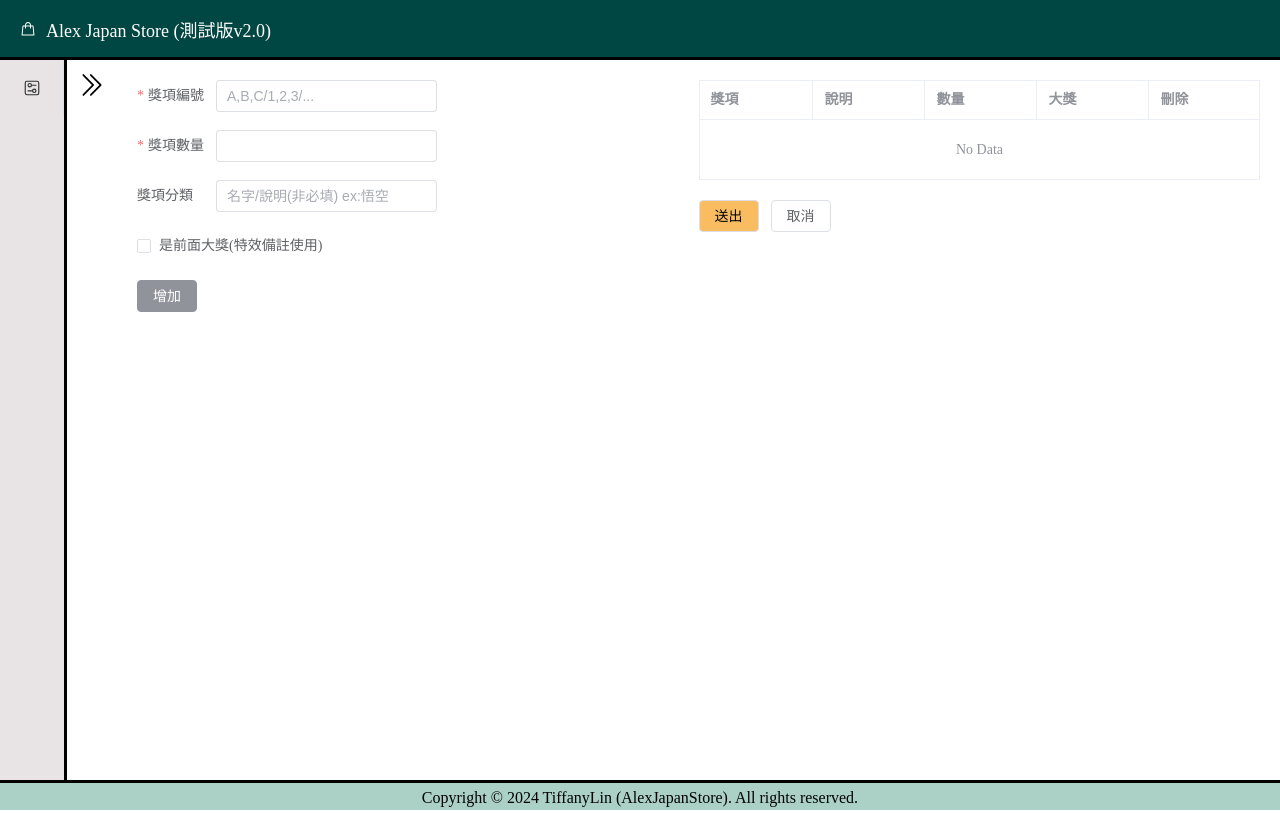
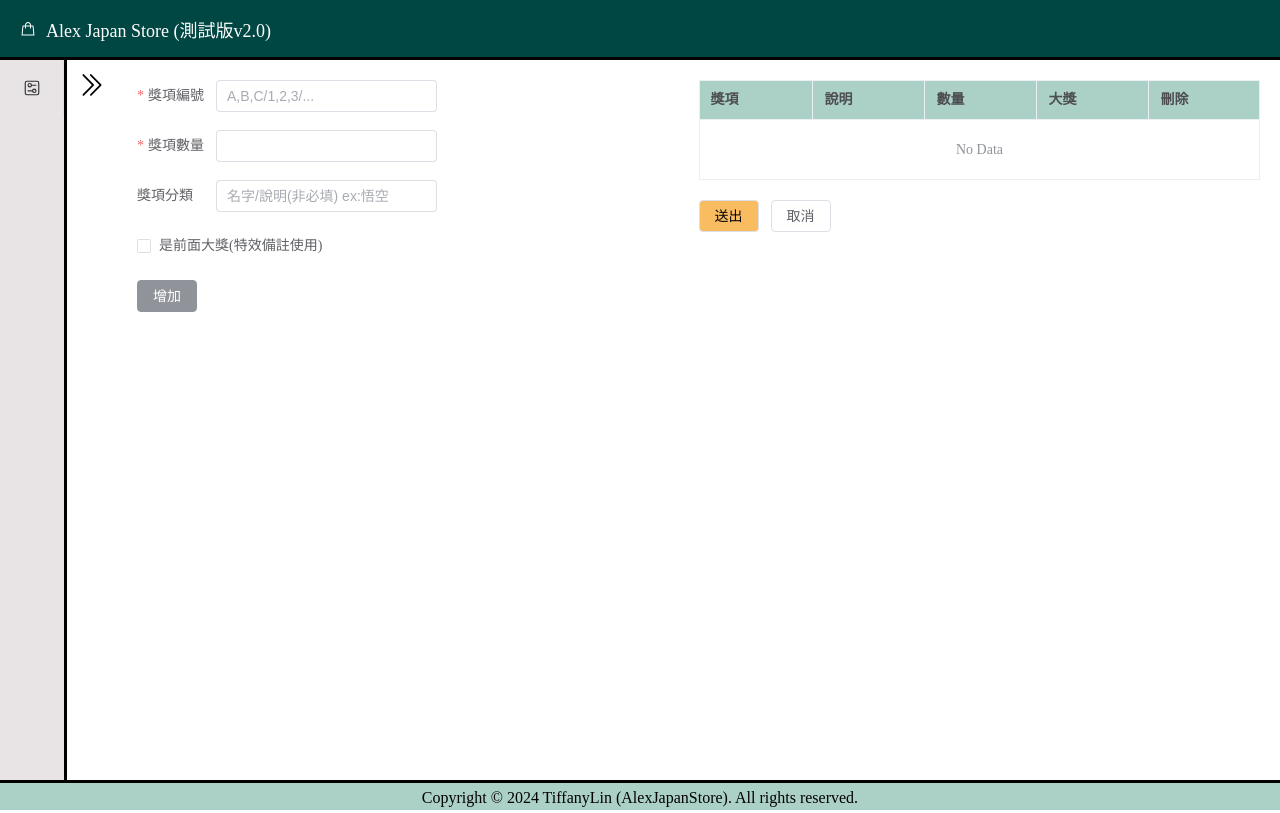
Before and after one commit to whattiffany/kuji_lottery, a Vue app: page /raffleSetting in a window 1280 px wide. Built offline with nearby package versions, Linux system fonts and the light colour scheme; the HTML template or start-up script is replaced by a standard one.

Commit message:
update css

```diff
--- a/src/components/BaseLayout.vue
+++ b/src/components/BaseLayout.vue
@@ -40,7 +40,6 @@
       <div class="collapse">
         <el-icon v-if="isCollapse" @click="handleOpen"><DArrowRight /></el-icon>
         <el-icon v-else @click="handleOpen"><DArrowLeft /></el-icon>
-        <!-- <el-icon><DArrowRight /></el-icon> -->
       </div>
       <el-main>
         <el-scrollbar>
--- a/src/components/PrizeCountTable.vue
+++ b/src/components/PrizeCountTable.vue
@@ -1,12 +1,20 @@
 <template>
   <div class="total-count">
-    <el-table :data="prizeData" style="width: 100%">
+    <el-table
+      :data="prizeData"
+      :header-cell-style="{ backgroundColor: '#abd1c6', color: '#4d4e52' }"
+      style="width: 100%"
+      border
+    >
       <el-table-column prop="name" label="獎項" />
-      <!-- <el-table-column prop="openedFalse" label="未開" />
-      <el-table-column prop="openedTrue" label="已開" /> -->
-      <el-table-column prop="total" label="已開/總數">
+      <el-table-column prop="total" label="未開/總數">
         <template #default="scope">
-          <span>{{ scope.row.openedTrue }}/{{ scope.row.total }}</span>
+          <span
+            :class="{
+              limit: scope.row.openedFalse < scope.row.total / 2 ? true : false,
+            }"
+            >{{ scope.row.openedFalse }}/{{ scope.row.total }}</span
+          >
         </template>
       </el-table-column>
     </el-table>
@@ -30,3 +38,8 @@ export default {
   },
 };
 </script>
+<style>
+.limit {
+  color: red;
+}
+</style>
--- a/src/components/PrizeTable.vue
+++ b/src/components/PrizeTable.vue
@@ -1,5 +1,11 @@
 <template>
-  <el-table :data="prizeData" style="width: 100%" show-summary border>
+  <el-table
+    :data="prizeData"
+    :header-cell-style="{ backgroundColor: '#abd1c6', color: '#4d4e52' }"
+    style="width: 100%"
+    show-summary
+    border
+  >
     <el-table-column prop="name" label="獎項" />
     <el-table-column prop="sub_name" label="說明" />
     <el-table-column prop="number" label="數量" />
--- a/src/components/RaffleStickers.vue
+++ b/src/components/RaffleStickers.vue
@@ -12,7 +12,6 @@
       <div class="result" v-if="index != 0">
         <div class="alignment-container">
           <el-space>
-            <!-- <span class="big-res"></span> -->
             <span class="big-res">{{ turnPage.data.name }}</span
             ><span class="small-res">{{ turnPage.data.sub_name }}</span>
           </el-space>
--- a/src/views/RaffleStartView.vue
+++ b/src/views/RaffleStartView.vue
@@ -102,12 +102,14 @@ export default {
         return acc;
       }, {});
 
-      return Object.keys(openedCounts).map((name) => ({
-        name: name,
-        openedTrue: openedCounts[name].true,
-        openedFalse: openedCounts[name].false,
-        total: openedCounts[name].true + openedCounts[name].false,
-      }));
+      return Object.keys(openedCounts)
+        .map((name) => ({
+          name: name,
+          openedTrue: openedCounts[name].true,
+          openedFalse: openedCounts[name].false,
+          total: openedCounts[name].true + openedCounts[name].false,
+        }))
+        .sort((a, b) => a.name.localeCompare(b.name));
     };
 
     const openModel = (val, index) => {
```
